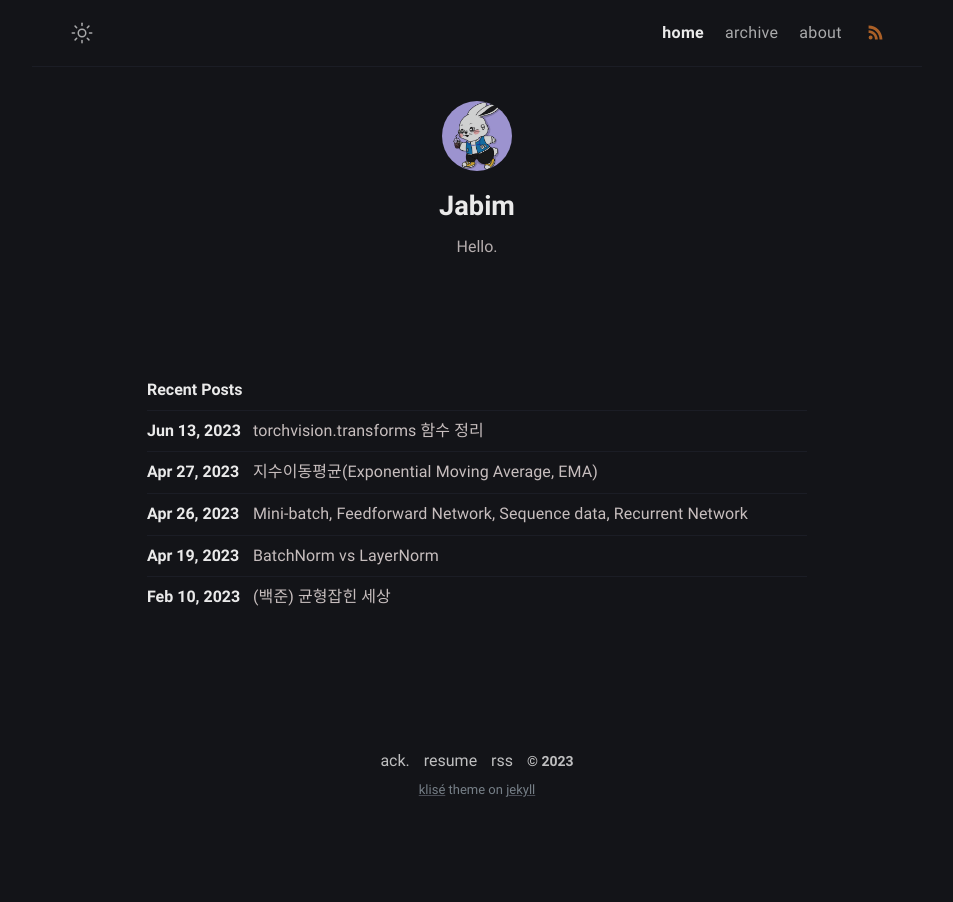
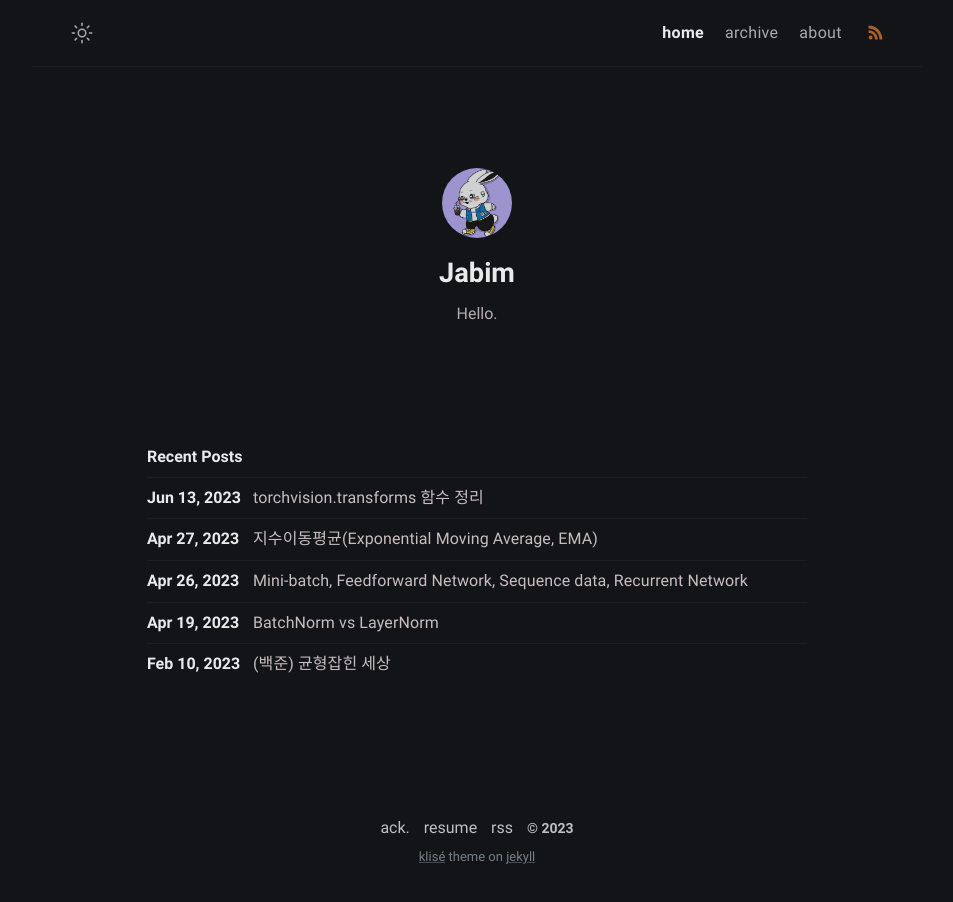
Before and after one commit to JeongSabin/JeongSabin.github.io, a Jekyll site: the page built from index.md, in a window 1280 px wide. Shown: the whole page, without its empty margins (163-1116 px from the left). Built offline with Jekyll 4.4.1, drawn with Linux system fonts in a browser that asks for light colours.

Commit message:
navbar fixed

```diff
--- a/_sass/klise/_layout.scss
+++ b/_sass/klise/_layout.scss
@@ -1,16 +1,14 @@
 // Navbar
 .navbar {
-  position: fixed;
-  top: 0;
-  left: 0;
-  right: 0;
   height: auto;
-  max-width: calc(890px - (30px * 2));
-  max-width: -webkit-calc(890px - (30px * 2));
+  max-width: calc(#{$wide-size} - (#{$spacing-full} * 2));
+  max-width: -webkit-calc(#{$wide-size} - (#{$spacing-full} * 2));
+  position: relative;
   margin-right: auto;
   margin-left: auto;
-  border-bottom: 1px solid #ececec;
-  padding: 15px 30px
+  border-bottom: 1px solid $light;
+  padding: $spacing-full - 15px $spacing-full;
+  @extend %clearfix;
 }
 
 // Navigation
```
